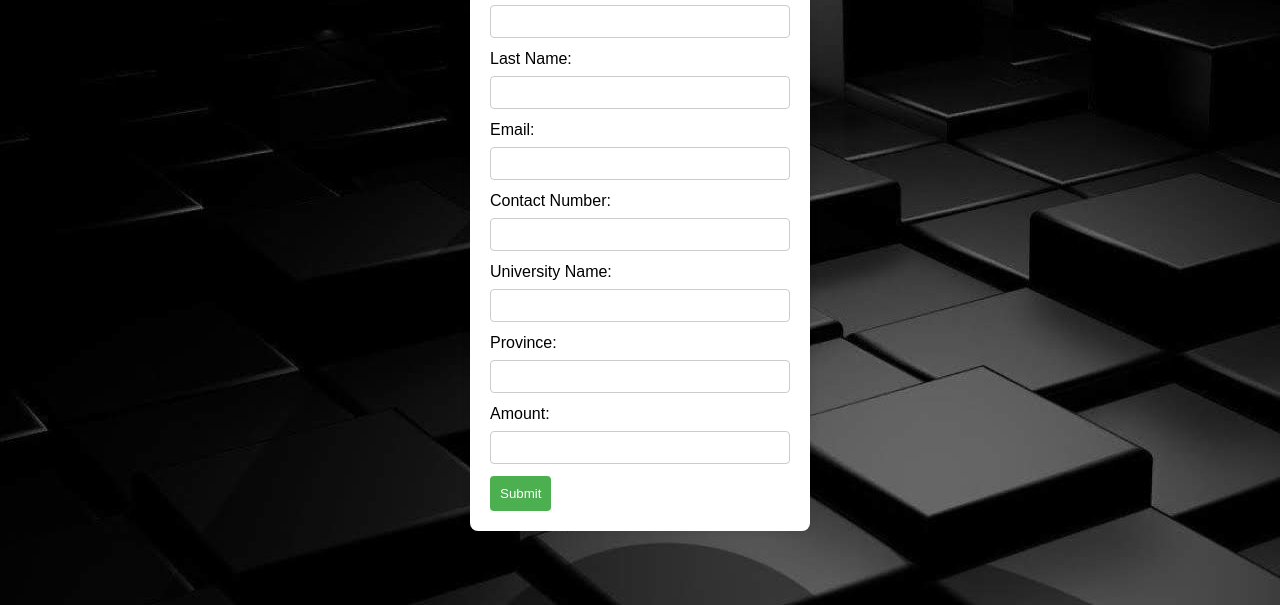
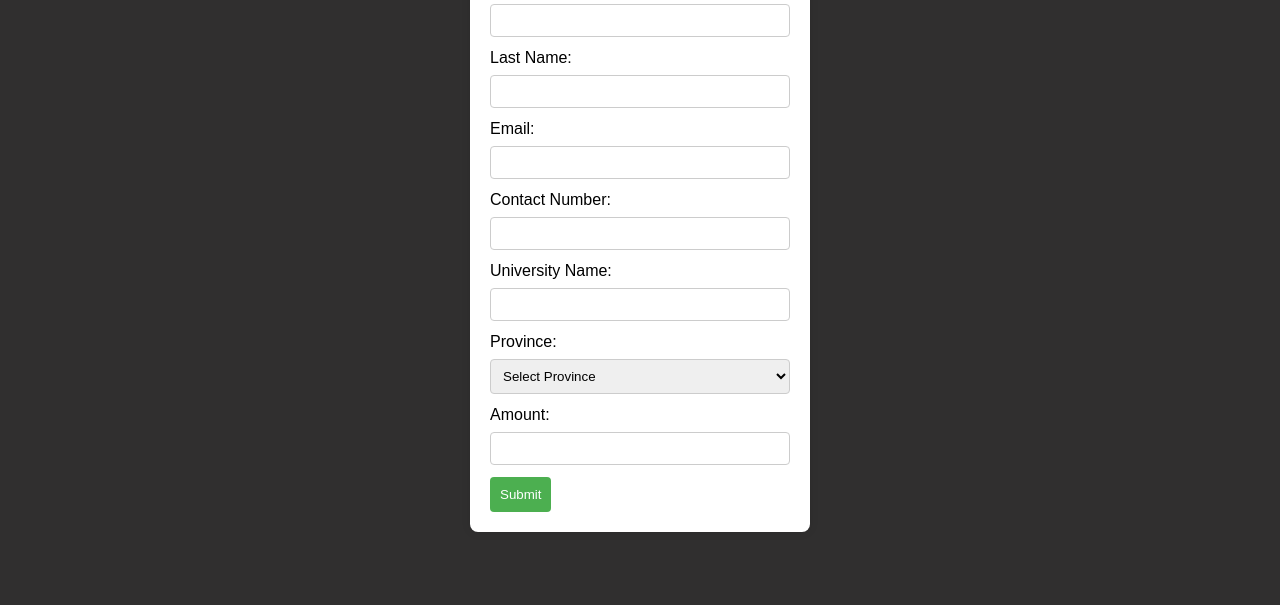
Before and after one commit to Keith-Hughes/Ukukhula-, a plain HTML site: page applynow.html in a window 1280 px wide. Shown: the part 195-800 px from the top of the page. Drawn offline with Linux system fonts and the light colour scheme.

Commit message:
updated application form

```diff
--- a/applynow.html
+++ b/applynow.html
@@ -7,7 +7,6 @@
         body {
             font-family: Arial, sans-serif;
             background-color: #302f2f;
-            background-image: url("/Images/loginBackground.jpg");
             margin: 0;
             padding: 0;
             display: flex;
@@ -29,7 +28,7 @@
             margin-bottom: 8px;
         }
 
-        input {
+        input, select {
             width: 100%;
             padding: 8px;
             margin-bottom: 12px;
@@ -56,7 +55,7 @@
 <body>
 
     <form>
-        <h1>Application Form</h1> <!-- Added heading here -->
+        <h1>Application Form</h1>
         <label for="firstName">First Name:</label>
         <input type="text" id="firstName" name="firstName" required>
 
@@ -73,7 +72,18 @@
         <input type="text" id="universityName" name="universityName" required>
 
         <label for="province">Province:</label>
-        <input type="text" id="province" name="province" required>
+        <select id="province" name="province" required>
+            <option value="" disabled selected>Select Province</option>
+            <option value="Eastern Cape">Eastern Cape</option>
+            <option value="Free State">Free State</option>
+            <option value="Gauteng">Gauteng</option>
+            <option value="KwaZulu-Natal">KwaZulu-Natal</option>
+            <option value="Limpopo">Limpopo</option>
+            <option value="Mpumalanga">Mpumalanga</option>
+            <option value="North West">North West</option>
+            <option value="Northern Cape">Northern Cape</option>
+            <option value="Western Cape">Western Cape</option>
+        </select>
 
         <label for="amount">Amount:</label>
         <input type="number" id="amount" name="amount" required>
```
